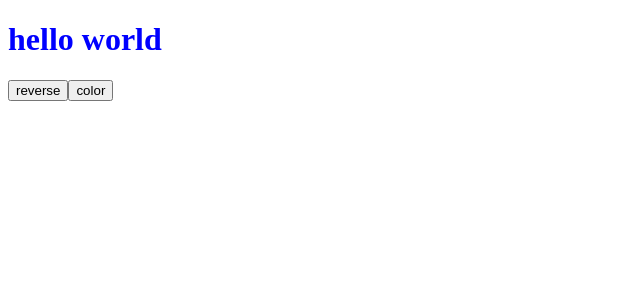
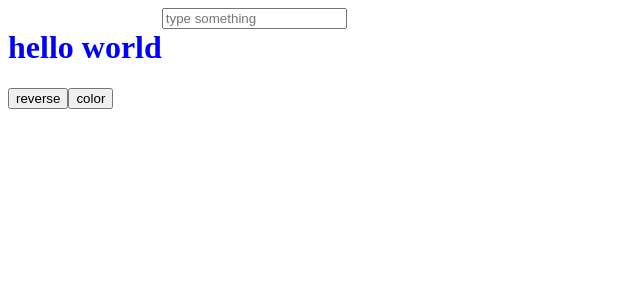
Before and after one commit to onlytenders/vue-playground, a Vue app: page / in a window 1280 px wide. Shown: the top 300 px of the page, without its empty margins (0-640 px from the left). Built offline with nearby package versions, Linux system fonts and the light colour scheme.

Commit message:
practice

```diff
--- a/src/App.vue
+++ b/src/App.vue
@@ -1,13 +1,24 @@
 <script>
-import First from './First.vue'
+import First from './components/First.vue'
+import Second from './components/Second.vue'
 
 export default {
   components: {
-    First
+    First,
+    Second
   }
 }
 </script>
 
 <template>
-<First />
+
+<div style="display:flex;">
+  <div class="">
+    <First />
+  </div>
+  <div class="">
+    <Second />
+  </div>
+</div>
+
 </template>
--- /dev/null
+++ b/src/components/Second.vue
@@ -0,0 +1,19 @@
+<script>
+export default {
+  data() {
+    return {
+      text: ''
+    }
+  },
+  methods: {
+    onType(e) {
+      this.text = e.target.value
+    }
+  }
+}
+</script>
+
+<template>
+<input type="text" name="" value="" placeholder="type something" @input="onType">
+<p>{{ text }}</p>
+</template>
```
Also changed, not shown: src/components/First.vue (renamed from src/First.vue).
